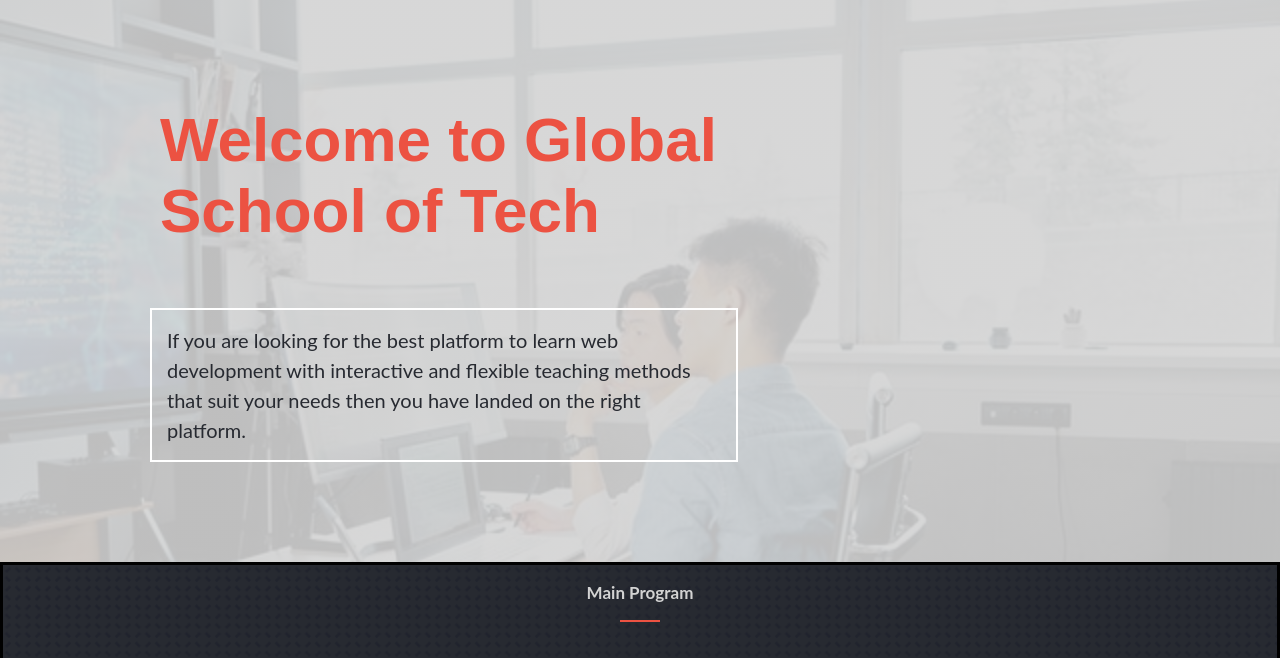
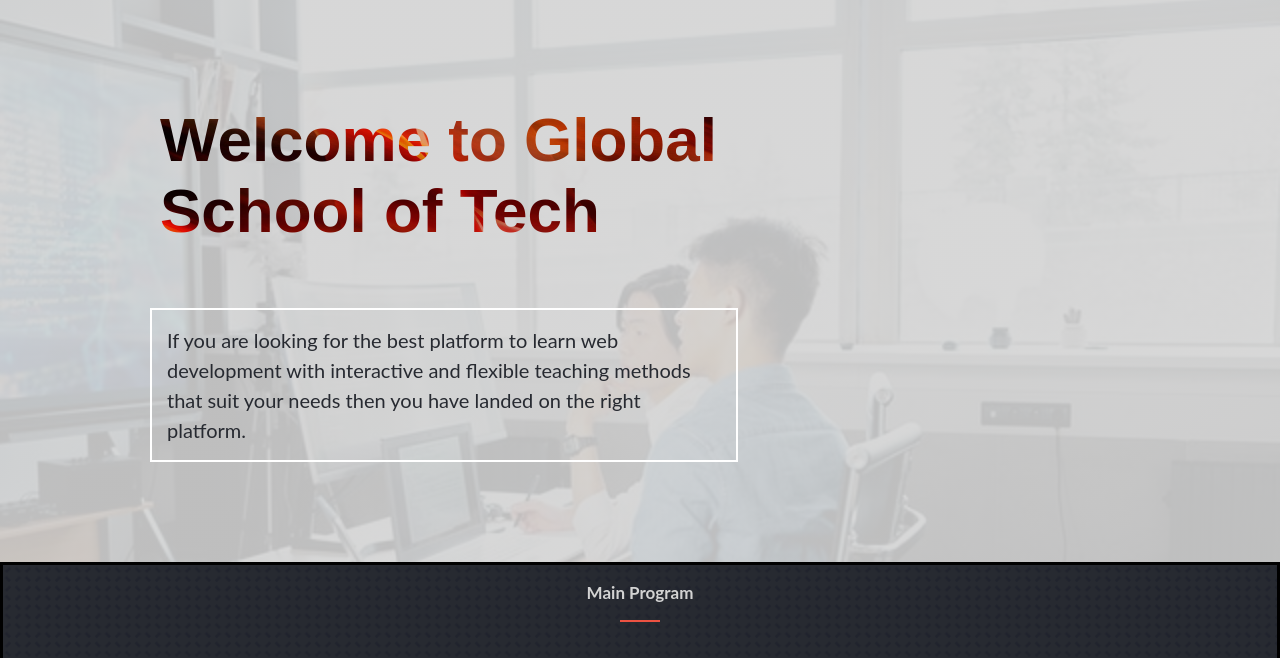
Before and after one commit to AdornChoga/Web-Development-Course, a website: page index.html in a window 1280 px wide. Shown: the part 97-755 px from the top of the page. Drawn offline with Linux system fonts and the light colour scheme; a web font is replaced by a local one.

Commit message:
Add background image for home page title

```diff
--- a/assets/stylesheets/desktop.css
+++ b/assets/stylesheets/desktop.css
@@ -92,6 +92,12 @@ main {
   font-family: 'COCOGOOSE', sans-serif;
   padding: 10px;
   width: 60%;
+  background-image: url(../images/fire.jpg);
+  background-size: cover;
+  background-position: center center;
+  background-clip: inherit;
+  -webkit-background-clip: text;
+  -webkit-text-fill-color: transparent;
 }
 
 .intro p {
```
